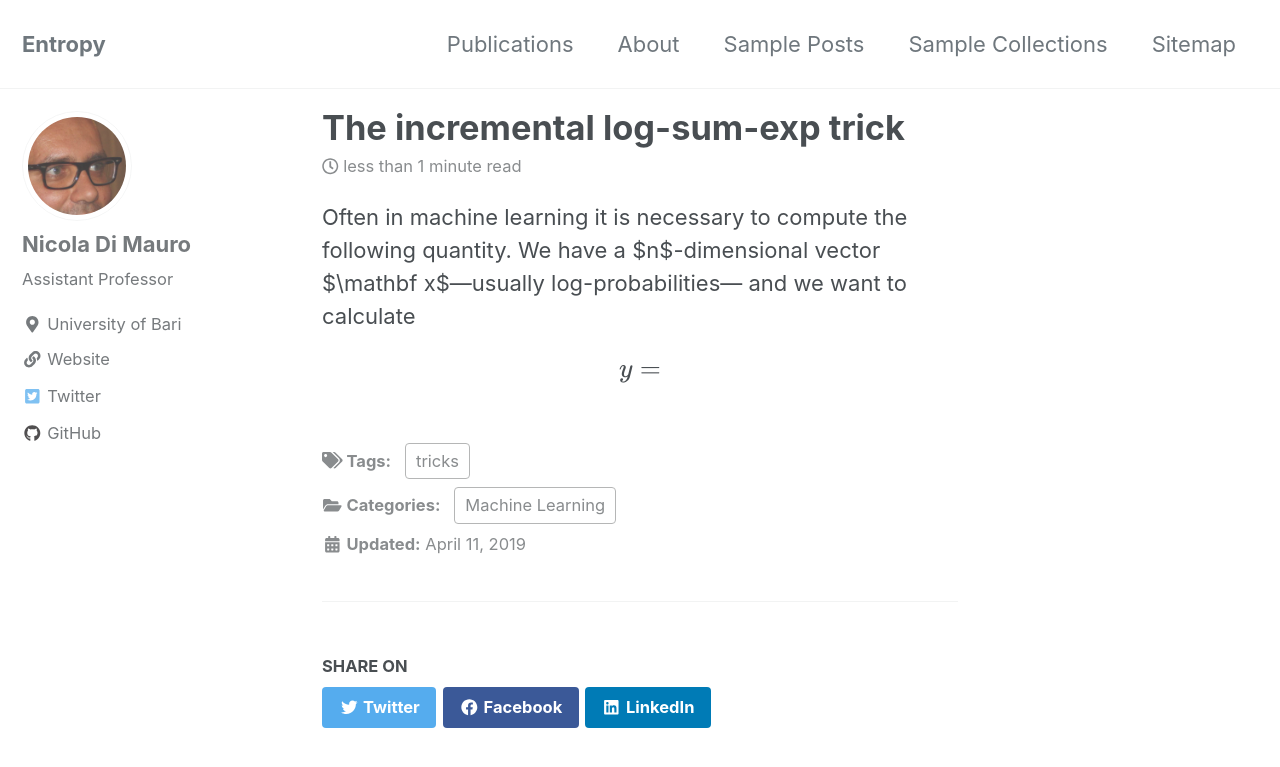
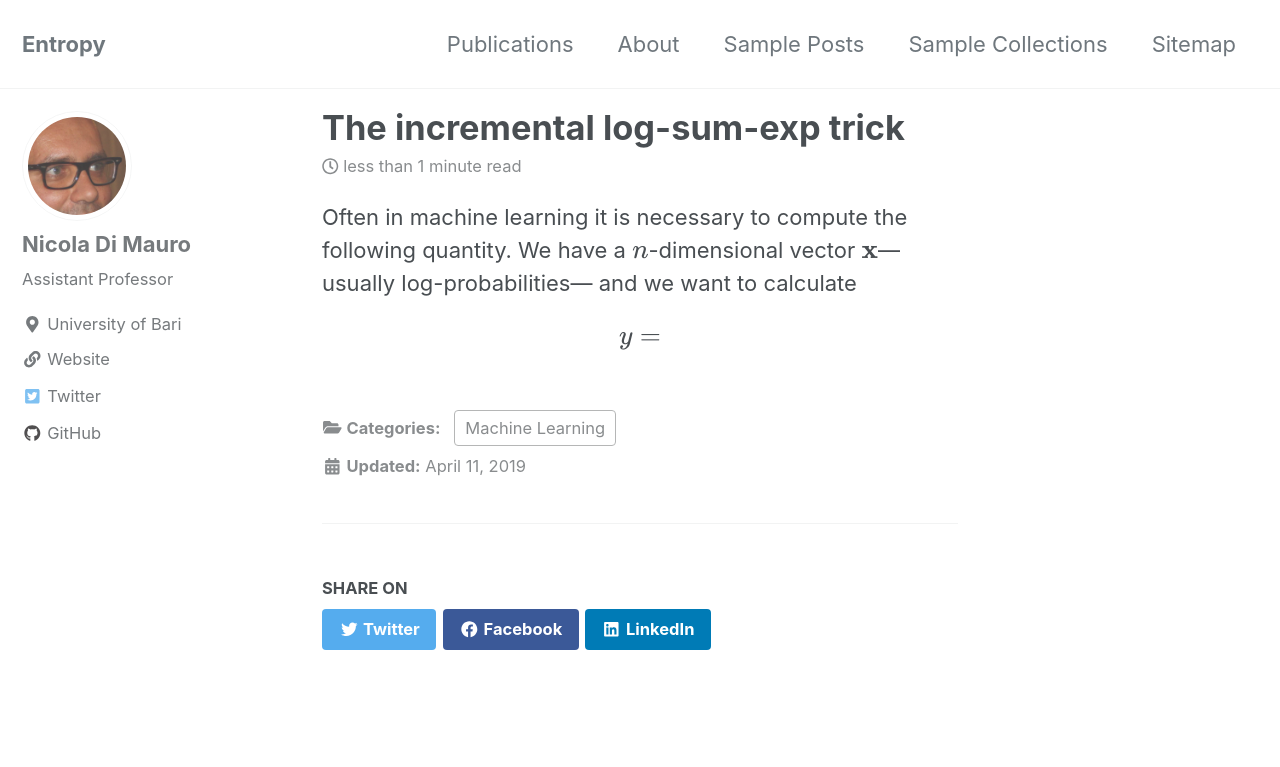
Before and after one commit to nicoladimauro/nicoladimauro.github.io, a Jekyll site: the page built from _posts/2019-04-11-ilse.md, in a window 1280 px wide and 900 px high. Shown: the top 767 px of the window. Built offline with Jekyll 4.4.1, drawn with Linux system fonts in a browser that asks for light colours; cached includes are drawn as plain includes; nearby versions of some CDN libraries; formulas are drawn with MathJax 3.

Commit message:
Update 2019-04-11-ilse.md

```diff
--- a/_posts/2019-04-11-ilse.md
+++ b/_posts/2019-04-11-ilse.md
@@ -3,10 +3,8 @@ title: "The incremental log-sum-exp trick"
 mathjax: true
 categories:
   - Machine Learning
-tags:
-  - tricks
 ---
 
-Often in machine learning it is necessary to compute the following quantity. We have a \$n\$-dimensional vector \$\mathbf x\$---usually log-probabilities--- and we want to calculate
+Often in machine learning it is necessary to compute the following quantity. We have a $$n$$-dimensional vector $$\mathbf x$$---usually log-probabilities--- and we want to calculate
 
 $$y = $$
```
